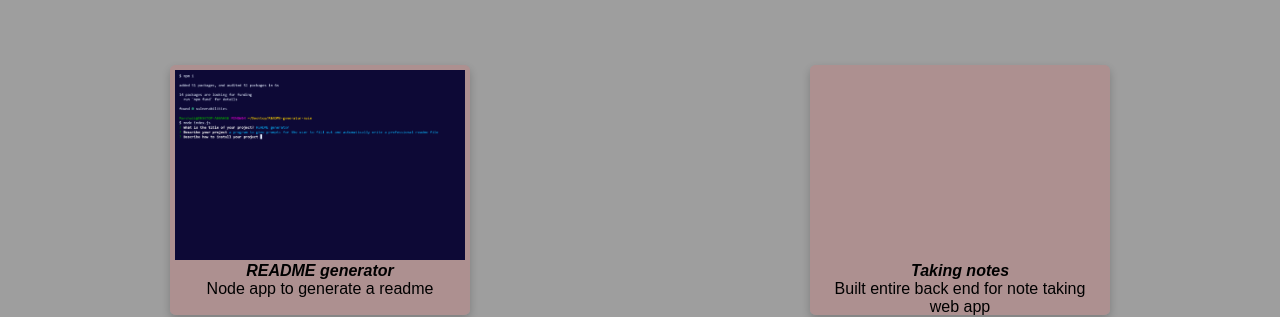
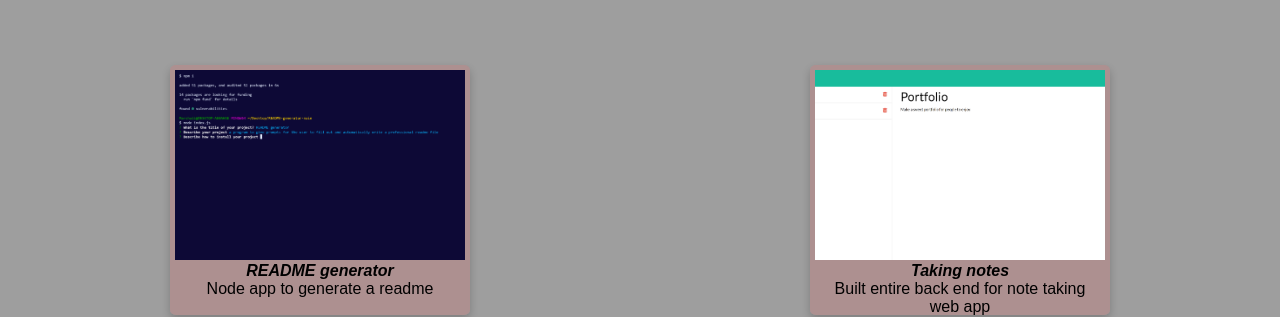
Before and after one commit to mbaccari/Portfolio, a plain HTML site: page index.html in a window 1280 px wide. Shown: the part 2040-2357 px from the top of the page. Drawn offline with Linux system fonts and the light colour scheme; the site is published under a folder, as on GitHub Pages, so addresses that start at the root find nothing.

Commit message:
Update style.css

```diff
--- a/assets/css/style.css
+++ b/assets/css/style.css
@@ -231,7 +231,7 @@ main {
 }
 
 #note {
-  background-image: url(/assets/Images/notes.png);
+  background-image: url(../Images/notes.png);
 }
 
 #read {
```
